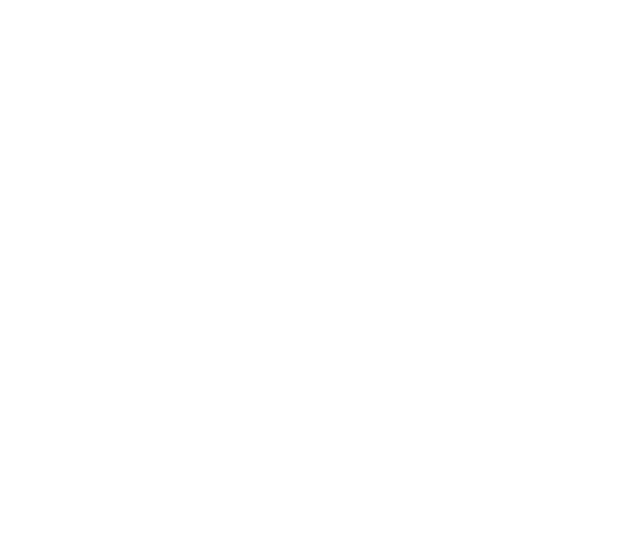
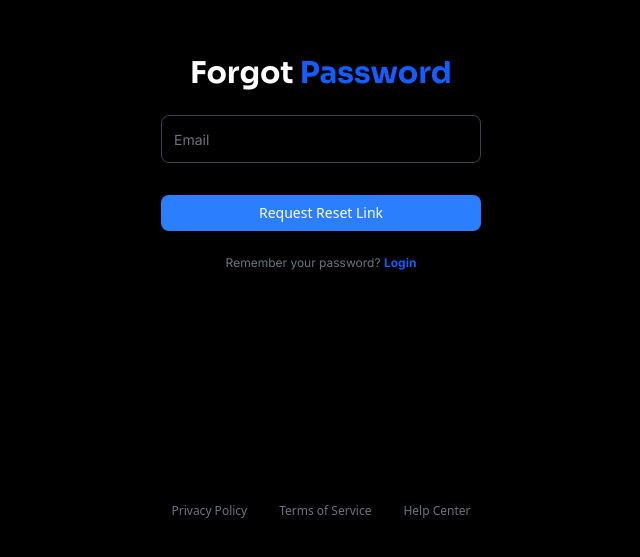
Before and after one commit to Harshit-Parmar555/Auth-X-Frontend, a React (Vite) app: page /forgetpassword in a window 1280 px wide. Before the commit this address had no page. Shown: the part 237-794 px from the top of the page, without its empty margins (319-959 px from the left). Built offline with nearby package versions, Linux system fonts and the light colour scheme.

Commit message:
feat: add forget password page and configure route

```diff
--- a/src/App.jsx
+++ b/src/App.jsx
@@ -7,6 +7,7 @@
 import Verify from "./pages/Verify/Verify";
 import Login from "./pages/Login/Login";
 import DashBoard from "./pages/DashBoard/DashBoard";
+import Forgot from "./pages/Forget/Forget";
 
 const App = () => {
   return (
@@ -14,9 +15,10 @@
       <Routes>
         <Route path="/" element={<Land />} />
         <Route path="/register" element={<Register />} />
-        <Route path="/verify-email" element={<Verify />} />
+        <Route path="/verify" element={<Verify />} />
         <Route path="/login" element={<Login />} />
         <Route path="/dashboard" element={<DashBoard />} />
+        <Route path="/forgetpassword" element={<Forgot/>}/>
       </Routes>
     </BrowserRouter>
   );
--- /dev/null
+++ b/src/pages/Forget/Forget.jsx
@@ -0,0 +1,65 @@
+import React from "react";
+
+import { useForm } from "react-hook-form";
+import { Link, useNavigate } from "react-router-dom";
+
+// components
+import Footer from "@/custom/Footer";
+import { Input } from "@/components/ui/input.jsx";
+import { Button } from "@/components/ui/button.jsx";
+
+const Forgot = () => {
+  const navigate = useNavigate();
+
+  const {
+    register,
+    handleSubmit,
+    watch,
+    formState: { errors },
+  } = useForm();
+
+  const onSubmit = async (data) => {
+    console.log(data);
+  };
+  return (
+    <div className="h-dvh flex flex-col items-center justify-center bg-black text-white">
+      {/* Form Section */}
+      <div className="flex flex-col justify-center items-center">
+        <h1 className="text-3xl font-bold font-[Sora]">
+          Forgot <span className="text-blue-600">Password</span>
+        </h1>
+
+        {/* Form Fields */}
+        <form
+          onSubmit={handleSubmit(onSubmit)}
+          className="mt-6 w-80 flex flex-col gap-4"
+        >
+          <Input
+            type="email"
+            placeholder="Email"
+            className="border border-zinc-700 h-12 text-xs font-[Inter]"
+            {...register("email", { required: "Email is required" })}
+          />
+          {errors.email && (
+            <p className="text-red-500 text-xs">{errors.email.message}</p>
+          )}
+
+          <Button className="mt-4 bg-blue-500 text-white px-6 py-2 rounded-md cursor-pointer">
+            Request Reset Link
+          </Button>
+        </form>
+
+        <div className="mt-6 text-gray-500 text-xs font-[Inter]">
+          Remember your password?{" "}
+          <Link to="/login" className="text-blue-600 font-bold cursor-pointer">
+            Login
+          </Link>
+        </div>
+      </div>
+
+      <Footer />
+    </div>
+  );
+};
+
+export default Forgot;
```
